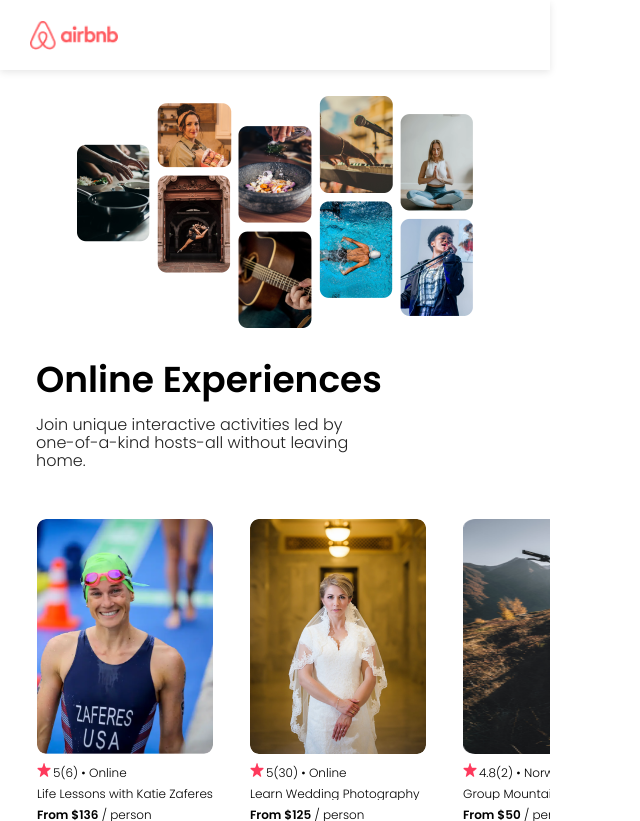
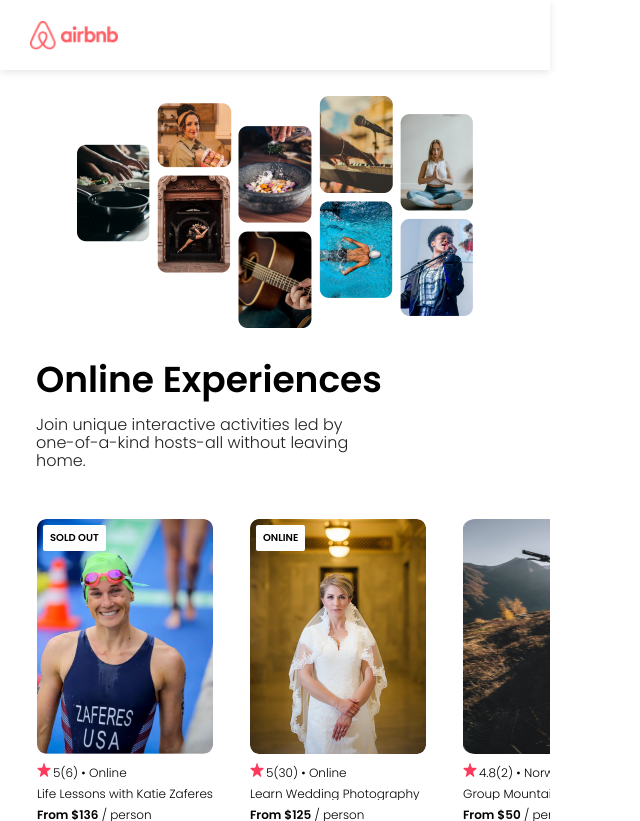
Before and after one commit to tsilvas0113/airbnb-clone, a React (Create React App) app: page / in a window 1280 px wide. Shown: the whole page, without its empty margins (0-640 px from the left). Built offline with nearby package versions, Linux system fonts and the light colour scheme; the HTML template or start-up script is replaced by a standard one.

Commit message:
Update card badges using conditional rendering

```diff
--- a/src/components/Card.js
+++ b/src/components/Card.js
@@ -1,8 +1,15 @@
 import React from "react";
 
 function Card (props) {
+    let badgeText
+    if (props.spots === 0) {
+        badgeText = 'SOLD OUT'
+    } else if (props.location === 'Online') {
+        badgeText = 'ONLINE'
+    }
     return (
         <div className="card-box">
+           {badgeText !== undefined && <div className="card-badge">{badgeText}</div>}
            <img className="katie" src={props.img} alt='Katie Zaferes' />
            <div className='rating'>
                 <img className='star' src='./images/star.png' alt='star rating' />
--- a/src/index.css
+++ b/src/index.css
@@ -68,6 +68,7 @@
   margin-top: 49px;
   margin-left: 37px;
   flex: 0 0 auto;
+  position: relative;
 }
 
 .katie {
@@ -103,3 +104,14 @@
   line-height: 13px;
   margin-top: 8px;
 }
+
+.card-badge {
+  position: absolute;
+  top: 6px;
+  left: 6px;
+  background-color: white;
+  padding: 5px 7px;
+  border-radius: 2px;
+  font-weight: bold;
+  font-size: 10px;
+}
```
